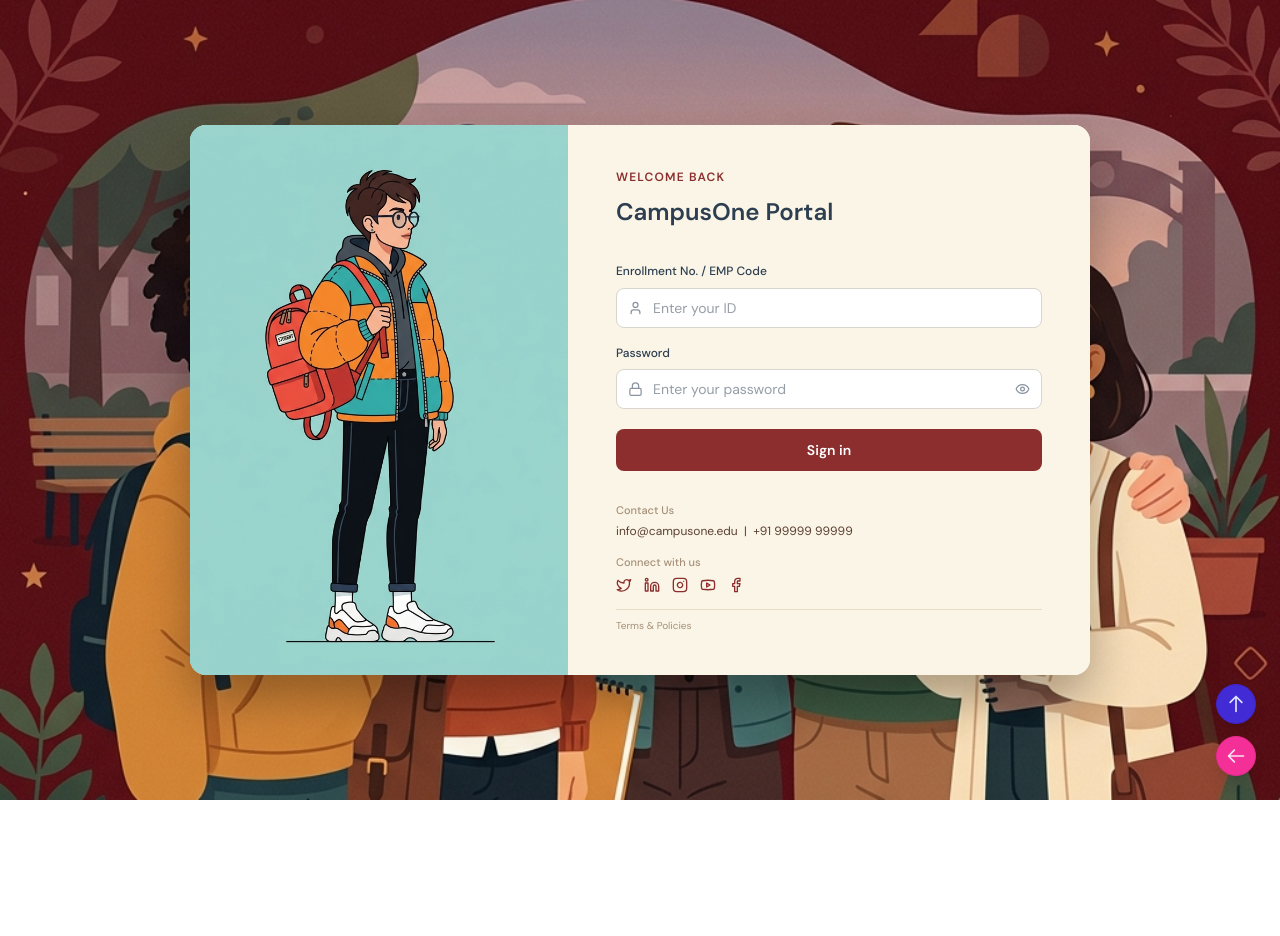
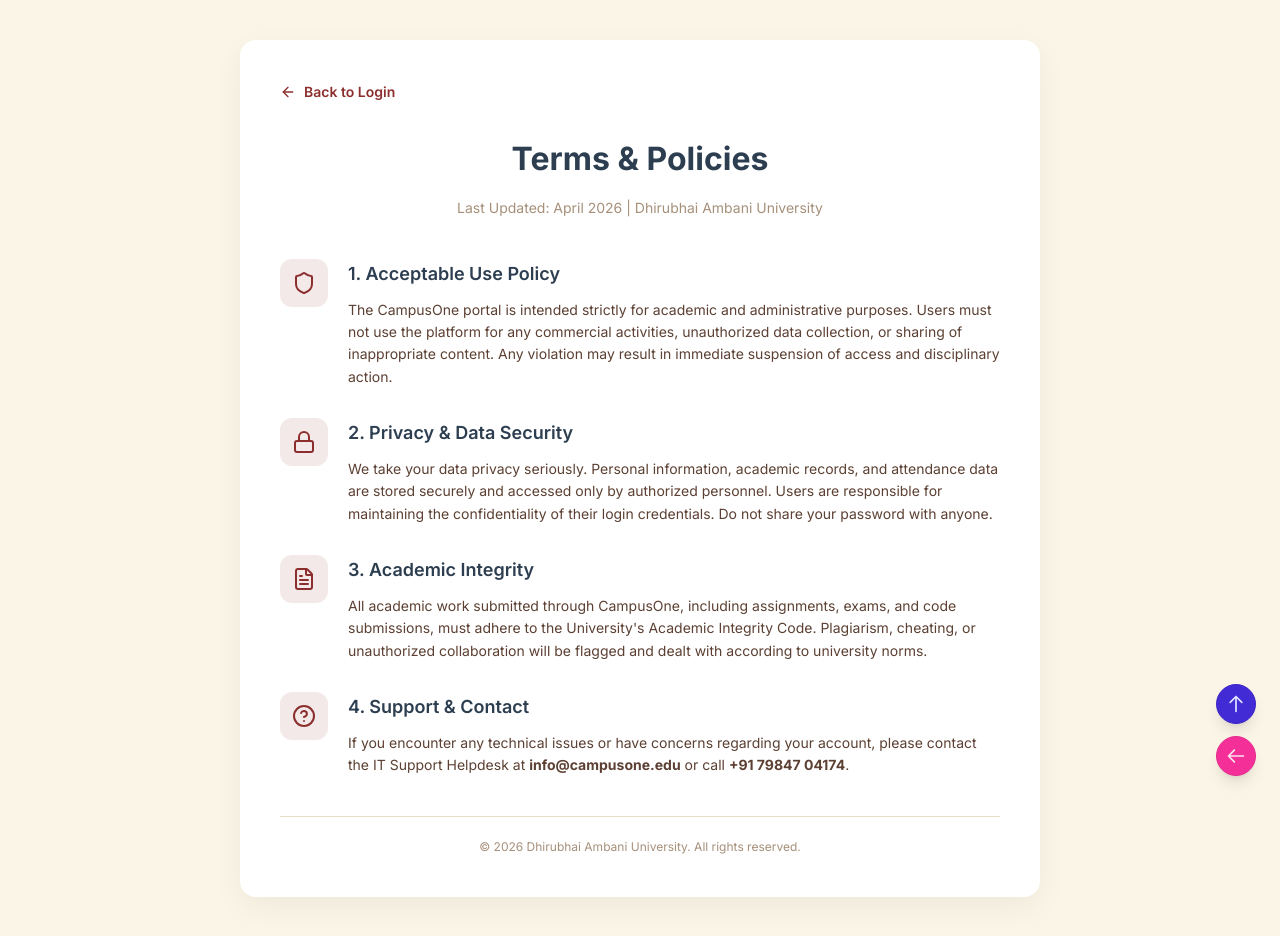
Before and after one commit to durgeshkhushlani/CampusOne-Personal, a React (Vite) app in the folder client/: page /terms in a window 1280 px wide. Before the commit this address led to /login. Before the commit the page ends 800 px from the top, so only its background shows below. Built offline with nearby package versions, Linux system fonts and the light colour scheme; no server answers.

Commit message:
Update login page credentials placeholder, contact info, social links, and add terms page

```diff
--- a/client/src/App.jsx
+++ b/client/src/App.jsx
@@ -6,6 +6,7 @@
 // Core pages
 import Login from "./pages/Login";
 import Dashboard from "./pages/Dashboard";
+import Terms from "./pages/Terms";
 
 // ERP Module
 import ErpLanding from "./pages/erp/ErpLanding";
@@ -83,6 +84,7 @@
         path="/login"
         element={user ? <Navigate to="/dashboard" replace /> : <Login />}
       />
+      <Route path="/terms" element={<Terms />} />
 
       {/* Protected — Dashboard */}
       <Route
--- a/client/src/pages/Login.jsx
+++ b/client/src/pages/Login.jsx
@@ -1,5 +1,5 @@
 import { useState } from "react";
-import { useNavigate } from "react-router-dom";
+import { useNavigate, Link } from "react-router-dom";
 import { useAuth } from "../context/AuthContext";
 import { User, Lock, Eye, EyeOff, Twitter, Linkedin, Instagram, Youtube, Facebook } from "lucide-react";
 
@@ -107,7 +107,7 @@
                 <input
                   type="text"
                   style={{ ...inputStyle, paddingLeft: 36, paddingRight: 12 }}
-                  placeholder="Enter your ID"
+                  placeholder="Enter your email"
                   value={email}
                   onChange={e => setEmail(e.target.value)}
                   required
@@ -165,20 +165,27 @@
           <div>
             <div style={{ fontSize: 11, color: "#A6907A", fontWeight: 500 }}>Contact Us</div>
             <div style={{ fontSize: 12, color: "#5C4033", margin: "2px 0 12px" }}>
-              info@campusone.edu &nbsp;|&nbsp; +91 99999 99999
+              info@campusone.edu &nbsp;|&nbsp; +91 79847 04174
             </div>
 
             <div style={{ fontSize: 11, color: "#A6907A", fontWeight: 500, marginBottom: 6 }}>Connect with us</div>
             <div style={{ display: "flex", gap: 12, marginBottom: 16 }}>
-              <Twitter size={16} color="#8C2E2E" style={{ cursor: "pointer" }} />
-              <Linkedin size={16} color="#8C2E2E" style={{ cursor: "pointer" }} />
-              <Instagram size={16} color="#8C2E2E" style={{ cursor: "pointer" }} />
-              <Youtube size={16} color="#8C2E2E" style={{ cursor: "pointer" }} />
-              <Facebook size={16} color="#8C2E2E" style={{ cursor: "pointer" }} />
+              <a href="https://x.com/dauofficial_" target="_blank" rel="noopener noreferrer">
+                <Twitter size={16} color="#8C2E2E" style={{ cursor: "pointer" }} />
+              </a>
+              <a href="https://in.linkedin.com/school/dhirubhaiambaniuniversity/" target="_blank" rel="noopener noreferrer">
+                <Linkedin size={16} color="#8C2E2E" style={{ cursor: "pointer" }} />
+              </a>
+              <a href="https://www.instagram.com/daiictofficial/" target="_blank" rel="noopener noreferrer">
+                <Instagram size={16} color="#8C2E2E" style={{ cursor: "pointer" }} />
+              </a>
+              <a href="https://www.facebook.com/officialdau/" target="_blank" rel="noopener noreferrer">
+                <Facebook size={16} color="#8C2E2E" style={{ cursor: "pointer" }} />
+              </a>
             </div>
 
             <div style={{ fontSize: 10, color: "#A6907A", borderTop: "1px solid #E8DCC4", paddingTop: "8px" }}>
-              Terms & Policies
+              <Link to="/terms" style={{ color: "inherit", textDecoration: "underline" }}>Terms & Policies</Link>
             </div>
           </div>
 
--- /dev/null
+++ b/client/src/pages/Terms.jsx
@@ -0,0 +1,156 @@
+import React from "react";
+import { Link } from "react-router-dom";
+import { ArrowLeft, Shield, Lock, FileText, HelpCircle } from "lucide-react";
+
+export default function Terms() {
+  return (
+    <div style={{
+      minHeight: "100vh",
+      background: "#FAF5E6",
+      color: "#5C4033",
+      fontFamily: "Inter, sans-serif",
+      padding: "40px 20px",
+    }}>
+      <div style={{
+        maxWidth: "800px",
+        margin: "0 auto",
+        background: "#FFFFFF",
+        borderRadius: "16px",
+        boxShadow: "0 10px 30px rgba(0,0,0,0.05)",
+        padding: "40px",
+      }}>
+        {/* Back to Login */}
+        <Link to="/login" style={{
+          display: "inline-flex",
+          alignItems: "center",
+          gap: "8px",
+          color: "#8C2E2E",
+          textDecoration: "none",
+          fontSize: "14px",
+          fontWeight: 600,
+          marginBottom: "30px",
+        }}>
+          <ArrowLeft size={16} />
+          Back to Login
+        </Link>
+
+        {/* Header */}
+        <div style={{ textAlign: "center", marginBottom: "40px" }}>
+          <h1 style={{
+            fontSize: "32px",
+            fontWeight: 700,
+            color: "#2C3E50",
+            marginBottom: "10px",
+          }}>
+            Terms & Policies
+          </h1>
+          <p style={{ fontSize: "14px", color: "#A6907A" }}>
+            Last Updated: April 2026 | Dhirubhai Ambani University
+          </p>
+        </div>
+
+        {/* Content Sections */}
+        <div style={{ display: "flex", flexDirection: "column", gap: "30px" }}>
+
+          {/* Section 1 */}
+          <section style={{ display: "flex", gap: "20px" }}>
+            <div style={{
+              background: "rgba(140, 46, 46, 0.1)",
+              color: "#8C2E2E",
+              borderRadius: "12px",
+              padding: "12px",
+              height: "fit-content",
+            }}>
+              <Shield size={24} />
+            </div>
+            <div>
+              <h2 style={{ fontSize: "18px", fontWeight: 600, color: "#2C3E50", marginBottom: "10px" }}>
+                1. Acceptable Use Policy
+              </h2>
+              <p style={{ fontSize: "14px", lineHeight: "1.6", color: "#5C4033" }}>
+                The CampusOne portal is intended strictly for academic and administrative purposes. Users must not use the platform for any commercial activities, unauthorized data collection, or sharing of inappropriate content. Any violation may result in immediate suspension of access and disciplinary action.
+              </p>
+            </div>
+          </section>
+
+          {/* Section 2 */}
+          <section style={{ display: "flex", gap: "20px" }}>
+            <div style={{
+              background: "rgba(140, 46, 46, 0.1)",
+              color: "#8C2E2E",
+              borderRadius: "12px",
+              padding: "12px",
+              height: "fit-content",
+            }}>
+              <Lock size={24} />
+            </div>
+            <div>
+              <h2 style={{ fontSize: "18px", fontWeight: 600, color: "#2C3E50", marginBottom: "10px" }}>
+                2. Privacy & Data Security
+              </h2>
+              <p style={{ fontSize: "14px", lineHeight: "1.6", color: "#5C4033" }}>
+                We take your data privacy seriously. Personal information, academic records, and attendance data are stored securely and accessed only by authorized personnel. Users are responsible for maintaining the confidentiality of their login credentials. Do not share your password with anyone.
+              </p>
+            </div>
+          </section>
+
+          {/* Section 3 */}
+          <section style={{ display: "flex", gap: "20px" }}>
+            <div style={{
+              background: "rgba(140, 46, 46, 0.1)",
+              color: "#8C2E2E",
+              borderRadius: "12px",
+              padding: "12px",
+              height: "fit-content",
+            }}>
+              <FileText size={24} />
+            </div>
+            <div>
+              <h2 style={{ fontSize: "18px", fontWeight: 600, color: "#2C3E50", marginBottom: "10px" }}>
+                3. Academic Integrity
+              </h2>
+              <p style={{ fontSize: "14px", lineHeight: "1.6", color: "#5C4033" }}>
+                All academic work submitted through CampusOne, including assignments, exams, and code submissions, must adhere to the University's Academic Integrity Code. Plagiarism, cheating, or unauthorized collaboration will be flagged and dealt with according to university norms.
+              </p>
+            </div>
+          </section>
+
+          {/* Section 4 */}
+          <section style={{ display: "flex", gap: "20px" }}>
+            <div style={{
+              background: "rgba(140, 46, 46, 0.1)",
+              color: "#8C2E2E",
+              borderRadius: "12px",
+              padding: "12px",
+              height: "fit-content",
+            }}>
+              <HelpCircle size={24} />
+            </div>
+            <div>
+              <h2 style={{ fontSize: "18px", fontWeight: 600, color: "#2C3E50", marginBottom: "10px" }}>
+                4. Support & Contact
+              </h2>
+              <p style={{ fontSize: "14px", lineHeight: "1.6", color: "#5C4033" }}>
+                If you encounter any technical issues or have concerns regarding your account, please contact the IT Support Helpdesk at <strong>info@campusone.edu</strong> or call <strong>+91 79847 04174</strong>.
+              </p>
+            </div>
+          </section>
+
+        </div>
+
+        {/* Footer */}
+        <div style={{
+          borderTop: "1px solid #E8DCC4",
+          marginTop: "40px",
+          paddingTop: "20px",
+          textAlign: "center",
+          fontSize: "12px",
+          color: "#A6907A",
+        }}>
+          &copy; 2026 Dhirubhai Ambani University. All rights reserved.
+        </div>
+
+      </div>
+    </div>
+  );
+}
```
Also changed, not shown: 1 other file (tests, documents, lock files or other folders).
